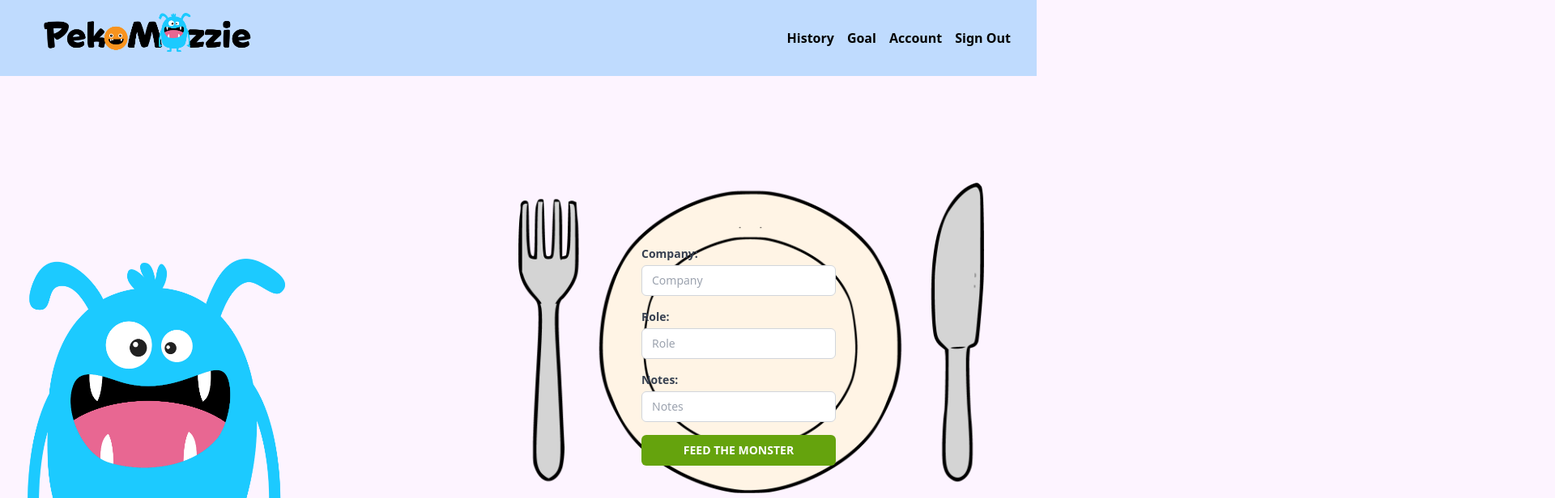
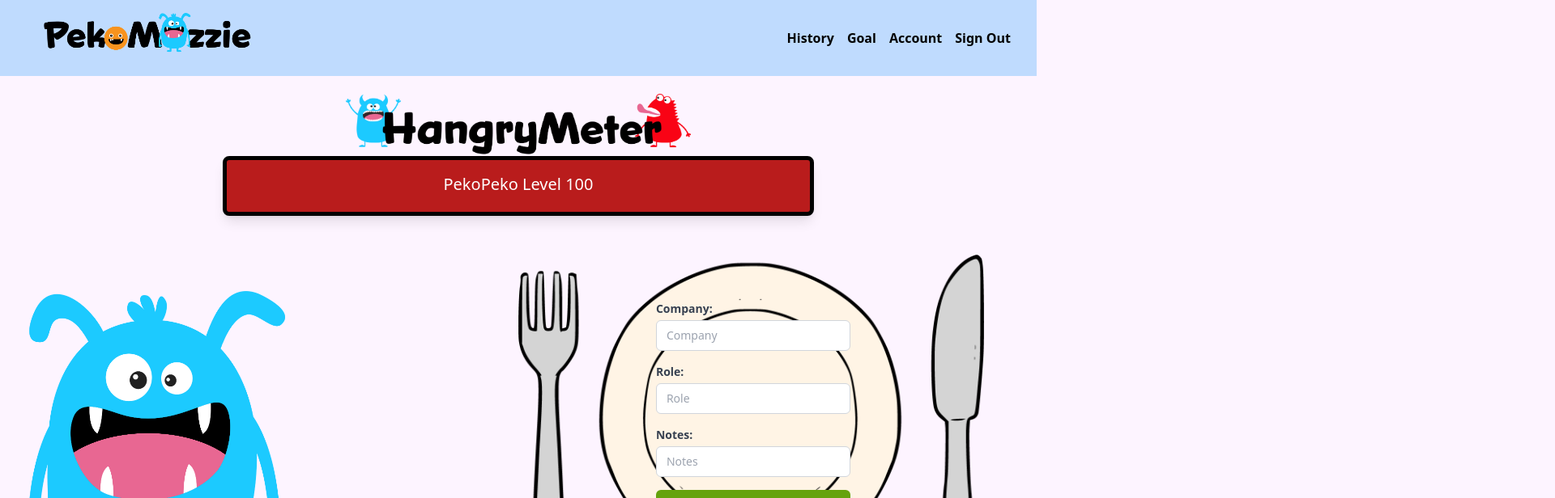
Before and after one commit to PekoMozzie/PekoMozzie, a Next.js app in the folder pekomozzie/: page /dashboard in a window 1280 px wide. Shown: the top 616 px of the page at 81% size, 1920 px wide, since content can reach past the window. Built offline with nearby package versions, Linux system fonts and the light colour scheme; no server answers.

Commit message:
additional dashboard page styling inclusive of hangrymeter

```diff
--- a/pekomozzie/package.json
+++ b/pekomozzie/package.json
@@ -11,7 +11,7 @@
   "dependencies": {
     "@supabase/ssr": "^0.5.1",
     "@supabase/supabase-js": "^2.45.2",
-    "next": "14.2.7",
+    "next": "^14.2.8",
     "react": "^18",
     "react-dom": "^18"
   },
--- a/pekomozzie/src/app/components/HungryMeter.jsx
+++ b/pekomozzie/src/app/components/HungryMeter.jsx
@@ -30,8 +30,8 @@ export default function HungryMeter() {
   useEffect(() => {
   }, [hungerData])
   return (
-    <div id='hangryMeter' className='mx-auto w-3/5 rounded-lg bg-red-700 p-4 text-center text-white shadow-lg'>
-      <h3 className='mb-1 text-xl'>Hangryness Level {hungerLevel()} </h3>
+    <div id='hungryMeter' className='mx-auto w-3/5 rounded-lg bg-red-700 p-4 text-center text-white shadow-lg'>
+      <h3 className='mb-1 text-xl'>PekoPeko Level {hungerLevel()} </h3>
     </div>
   )
 }
--- a/pekomozzie/src/app/dashboard/page.jsx
+++ b/pekomozzie/src/app/dashboard/page.jsx
@@ -9,13 +9,18 @@ import HungryMeter from '@/app/components/HungryMeter';
   console.log("MODAL", modal)
 
   return (
-    <section className ="py-24">
+    <section className ="py-8">
       <div className="container">
-        {/* <HungryMeter />  */}
-        <img id='happyPeko' src='/happyPeko.png' alt='PekoMozzie is content & full'/>
-        <img src='/placeSetting.png'alt='Cartoon Place Setting' className="top-9 h-96 w-[124] relative left-2/4"/>
-        <div id='appForm' className='absolute'>
-          <AppForm />
+        <div className='relative bottom-3'>
+          <img id='hangryMeterTitle' src='/hangryMeter.png' alt='Hangry Meter title showing content and hangry mozzies on either side'/>
+          <HungryMeter />
+       </div>
+          <img id='happyPeko' src='/happyPeko.png' alt='PekoMozzie is content & full'/>
+        <div className='relative h-[32rem] left-2/4 '>
+          <img src='/placeSetting.png'alt='Cartoon Place Setting' className="top-9 h-96 w-[124] relative "/>
+          <div id='appForm' className='relative'>
+            <AppForm />
+          </div>
         </div>
         {modal && <Modal modal={modal}/>}
       </div>
--- a/pekomozzie/src/app/globals.css
+++ b/pekomozzie/src/app/globals.css
@@ -8,18 +8,28 @@
     background-position: center;
 
 }
-#hangryMeter {
+
+#hangryMeterTitle {
+    position:relative;
+    top: 2px;
+    width: 35%;
+    margin: 0 auto;
+
+}
+
+#hungryMeter {
+    border: solid black 5px;
 
 }
 
 #appForm {
-    left: 60%;
-    top: 35%;
+    left: 12%;
+    bottom: 61.5%;
 }
 
 #happyPeko {
     position: absolute;
-    top:40%;
+    top:45%;
     height: 50%;
     width: 25%;
 }
--- a/pekomozzie/src/middleware.js
+++ b/pekomozzie/src/middleware.js
@@ -3,6 +3,7 @@ import { updateSession } from '@/utils/supabase/middleware'
 export async function middleware(request) {
   // update user's auth session
   // return await updateSession(request)
+
 }
 
 export const config = {
```
Also changed, not shown: pekomozzie/public/hangryMeter.png (added), 1 other file (tests, documents, lock files or other folders).
